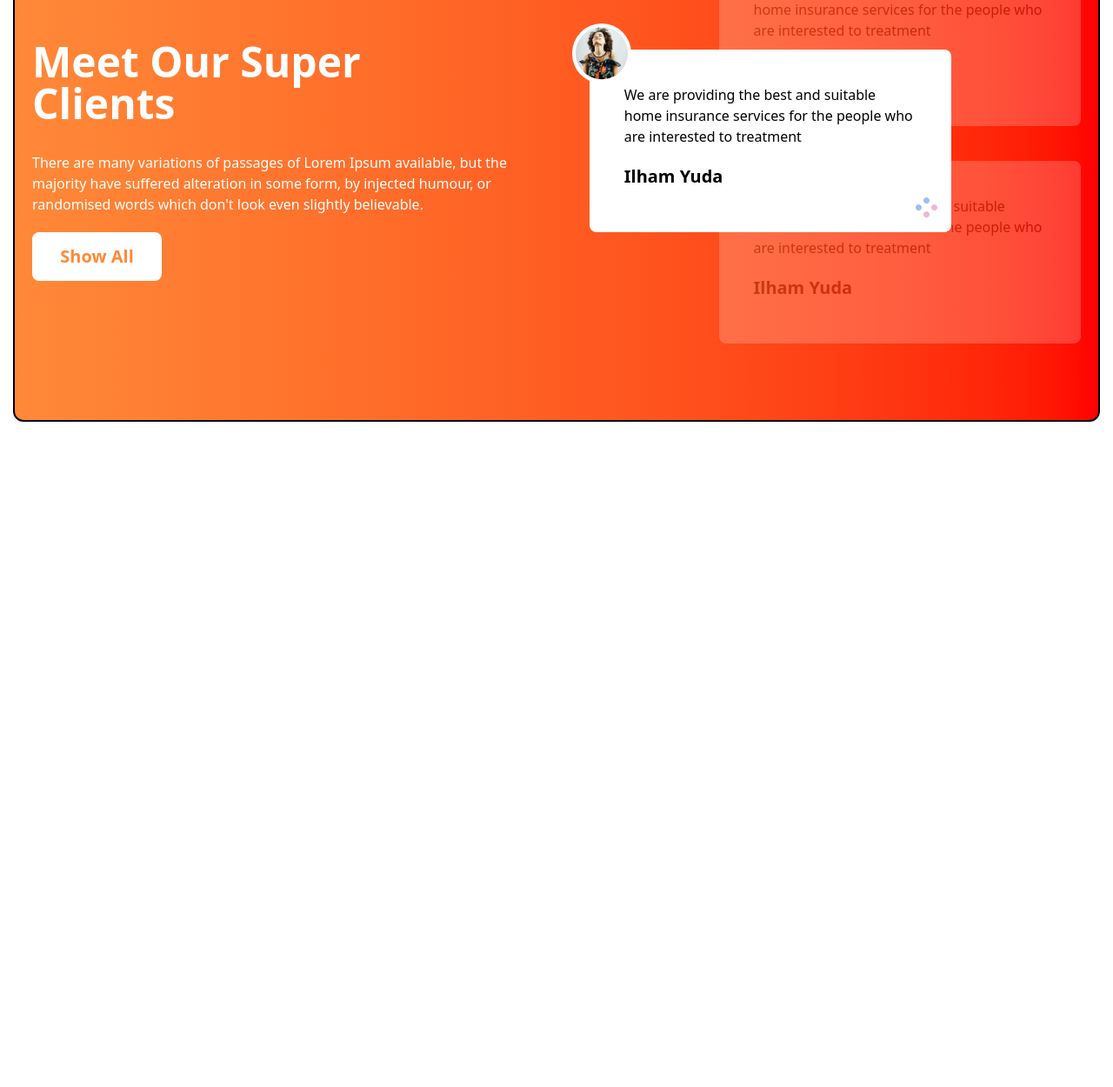
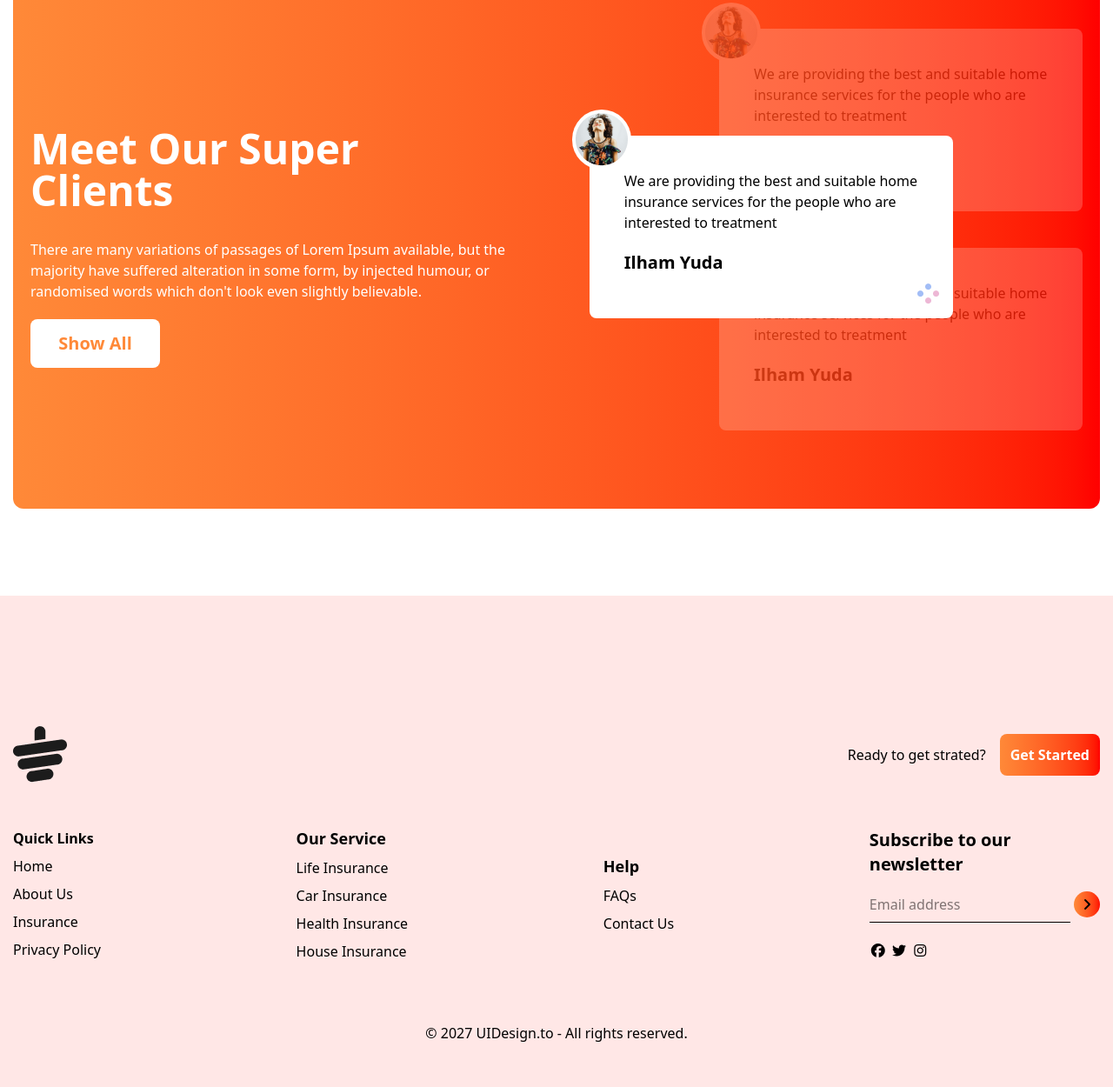
Before and after one commit to sakhawat236hossain/simple-html-css-tailwine-recap-project, a plain HTML site: page index.html in a window 1280 px wide. Shown: the part 1854-3104 px from the top of the page at 87% size. Before the commit the page ends 2339 px from the top, so only its background shows below. Drawn offline with nearby package versions, Linux system fonts and the light colour scheme.

Commit message:
footer  and seponsive

```diff
--- a/index.html
+++ b/index.html
@@ -9,7 +9,7 @@
           <!-- fontaowesome cdn -->
            <link rel="stylesheet" href="https://cdnjs.cloudflare.com/ajax/libs/font-awesome/7.0.0/css/all.min.css" integrity="sha512-DxV+EoADOkOygM4IR9yXP8Sb2qwgidEmeqAEmDKIOfPRQZOWbXCzLC6vjbZyy0vPisbH2SyW27+ddLVCN+OMzQ==" crossorigin="anonymous" referrerpolicy="no-referrer" />
 </head>
-<body>
+<body class="manrope-font">
      <div class="parent_div flex -flex col md:row justify-between   min-h-[200px] max-w-[1250px] mx-auto">
     <div class="left-div ">
         <h1 class="text-[80px] font-bold">It's good <br>
@@ -69,7 +69,7 @@ tea time at The <br> Tea House</h1>
   </section>
   <!-- gete tea section starts here  -->
 
-<div class="parent_div flex flex-col md:flex-row gap-4 min-h-[200px] max-w-[1250px] mx-auto mt-100px">
+<div class="parent_div flex flex-col md:flex-row gap-4 min-h-[200px] max-w-[1250px] mx-auto mt-[100px]">
 <div class="left_div  max-h-full md:w-1/2 grid grid-cols-2 grid-rows-3 gap-4">
     <div class="bg-gradient-to-r from-[#ff000019] to-[#ff893819 ]opacity-10 rounded-lg"></div>
 
@@ -98,7 +98,7 @@ tea time at The <br> Tea House</h1>
   </div>
 </div>
 
-<div class="parent_div flex  gap-4 max-w-[1250px] mx-auto mt-[100px] border-2 h-[1000px] md:h-[600px] p-5 bg-gradient-to-r from-[#ff8938] to-[#ff0000] rounded-xl flex-col md:flex-row">
+<div class="parent_div flex  gap-4 max-w-[1250px] mx-auto mt-[100px]  h-[1000px] md:h-[600px] p-5 bg-gradient-to-r from-[#ff8938] to-[#ff0000] rounded-xl flex-col md:flex-row">
 <div class="left_div  max-h-full md:w-1/2  text-white flex justify-center items-center">
  <div>
    <h1 class="text-5xl font-bold">Meet Our Super <br>Clients</h1>
@@ -130,12 +130,56 @@ tea time at The <br> Tea House</h1>
     <img src="./images/client.png" alt="">
   </div>
     </div>
-
-
     </div>
   </div>
 
 
+<!-- footer section -->
+<div class=" bg-[#ffe7e6] py-[50px] mt-[100px]">
+    <footer class="footer_parent  mt-[100px] max-w-[1250px] mx-auto">
+    <div class="flex justify-between items-center">
+      <img src="./images/cup.png" alt="">
+   <div class="flex items-center">
+       <h1 class="mr-4">Ready to get strated?</h1>
+      <button class="bg-gradient-to-r from-[#ff8938] to-[#ff0000] p-3 rounded-lg text-white font-semibold">Get Started</button>
+</div>
+    </div>
+  <div class="flex flex-col items-center text-center md:text-left md:flex-row justify-between  mt-[50px]  ">
+      <div class="">
+      <p class="font-semibold text-lg-end">Quick Links</p>
+      <p class="mt-2">Home</p>
+      <p class="mt-2">About Us</p>
+      <p class="mt-2">Insurance</p>
+      <p class="mt-2">Privacy Policy</p>
+    </div>
+    <div class="">
+      <p class="font-semibold text-lg">Our Service</p>
+      <p class="mt-2">Life Insurance</p>
+      <p class="mt-2">Car Insurance</p>
+      <p class="mt-2">Health Insurance</p>
+      <p class="mt-2">House Insurance</p>
+    </div>
+    <div class="">
+      <p class="font-semibold text-lg">Help</p>
+      <p class="mt-2">FAQs</p>
+      <p class="mt-2">Contact Us</p>
+    </div>
+    <div class="">
+      <p class="font-semibold text-xl">Subscribe to our <br> newsletter</p>
+      <input type="text" placeholder="Email address" class="border-b-1 outline-none pb-2 mt-5">
+      <button class="h-[30px] w-[30px] rounded-full bg-gradient-to-r from-[#ff8938] to-[#ff0000]"><i class="fa-solid fa-angle-right"></i></button>
+      <div class="mt-5">
+        <i class="fa-brands fa-facebook"></i>
+        <i class="fa-brands fa-twitter"></i>
+        <i class="fa-brands fa-instagram"></i>
+      </div>
+    </div>
+  </div>
+  <p class="text-center mt-[70px]">© 2027 UIDesign.to - All rights reserved.</p>
+  </footer>
+
+</div>
+
 
 </body>
 </html>
```
